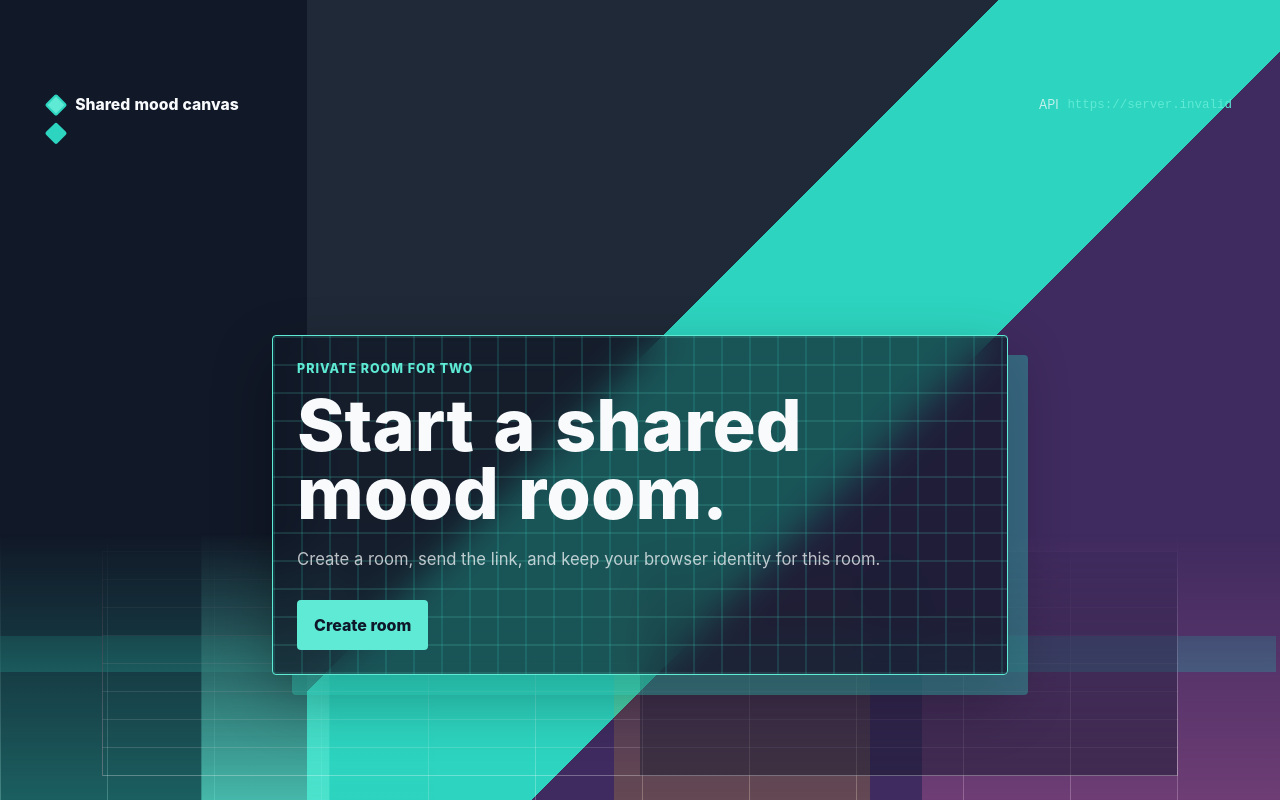
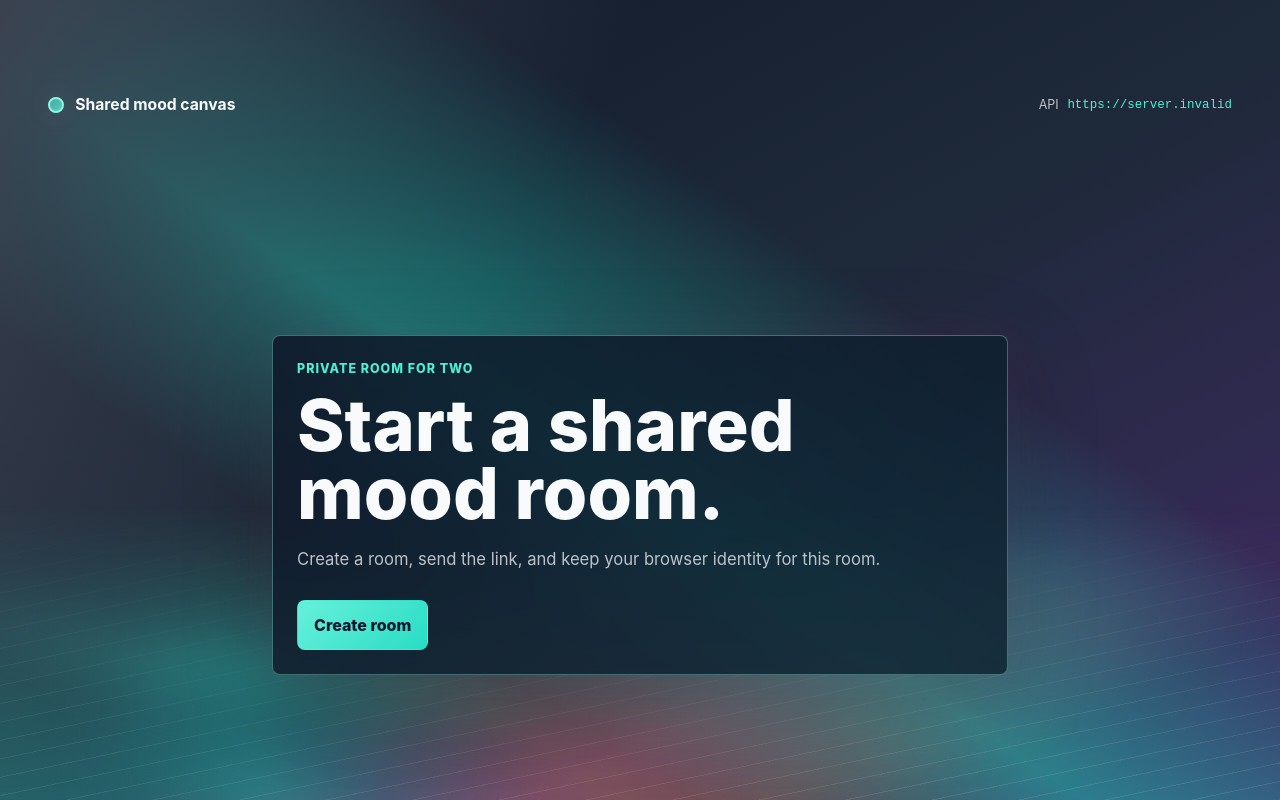
Before and after one commit to mtplayground/brian-lee-819b-mood-ring, a React (Vite) app in the folder frontend/: page / in a window 1280 px wide. Built offline with nearby package versions, Linux system fonts and the light colour scheme; no server answers.

Commit message:
feat: Painterly & abstract theme

```diff
--- a/frontend/src/components/layout/RootLayout.tsx
+++ b/frontend/src/components/layout/RootLayout.tsx
@@ -1,14 +1,14 @@
 import { useMemo, type PropsWithChildren } from "react";
 import { Link } from "react-router-dom";
 import { useAppState } from "../../state/AppStateContext";
-import { geometricThemeRenderer, moodToThemeTokens } from "../../theme";
+import { moodToThemeTokens, painterlyThemeRenderer } from "../../theme";
 
 export function RootLayout({ children }: PropsWithChildren) {
   const { config, currentMood } = useAppState();
   const themeRender = useMemo(() => {
     const tokens = moodToThemeTokens(currentMood);
 
-    return geometricThemeRenderer.render(tokens, currentMood);
+    return painterlyThemeRenderer.render(tokens, currentMood);
   }, [currentMood]);
 
   return (
--- a/frontend/src/styles.css
+++ b/frontend/src/styles.css
@@ -99,6 +99,21 @@ a {
   background:
     linear-gradient(90deg, var(--theme-bg-start) 0 24%, transparent 24% 100%),
     linear-gradient(135deg, var(--theme-bg-mid) 0 48%, var(--theme-core) 48% 64%, var(--theme-bg-end) 64% 100%);
+}
+
+.theme-renderer--painterly {
+  --painterly-blur: 24px;
+  --painterly-drift-duration: 1800ms;
+  --painterly-drift-x: 18px;
+  --painterly-drift-x-negative: -18px;
+  --painterly-saturation: 1.14;
+  --painterly-stroke-opacity: 0.42;
+  --painterly-wash-opacity: 0.56;
+  background:
+    linear-gradient(118deg, color-mix(in srgb, var(--theme-bg-start) 82%, #ffffff) 0%, transparent 38%),
+    linear-gradient(34deg, transparent 0 28%, color-mix(in srgb, var(--theme-core) 48%, transparent) 44%, transparent 66%),
+    linear-gradient(152deg, var(--theme-bg-start) 0%, var(--theme-bg-mid) 48%, var(--theme-bg-end) 100%);
+  filter: saturate(var(--painterly-saturation));
 }
 
 .app-header {
@@ -669,6 +684,76 @@ a {
   height: 38vh;
 }
 
+.theme-renderer--painterly .app-header__symbol {
+  border-color: color-mix(in srgb, var(--theme-accent) 64%, #ffffff);
+  background:
+    linear-gradient(135deg, color-mix(in srgb, var(--theme-core) 62%, transparent), color-mix(in srgb, var(--theme-accent) 74%, transparent));
+  box-shadow:
+    0 0 var(--theme-glow-size) color-mix(in srgb, var(--theme-stage-glow) 72%, transparent),
+    inset 0 0 12px color-mix(in srgb, var(--theme-text) 18%, transparent);
+}
+
+.theme-renderer--painterly .route-panel {
+  border-color: color-mix(in srgb, var(--theme-accent) 22%, rgba(255, 255, 255, var(--theme-border-strength)));
+  background:
+    linear-gradient(145deg, color-mix(in srgb, var(--theme-surface) 88%, transparent), color-mix(in srgb, var(--theme-stage-core) 16%, var(--theme-surface))),
+    var(--theme-surface);
+  box-shadow:
+    0 var(--theme-panel-shadow-y) 90px rgba(0, 0, 0, 0.24),
+    0 0 64px color-mix(in srgb, var(--theme-stage-glow) 28%, transparent);
+  backdrop-filter: blur(24px) saturate(1.15);
+}
+
+.theme-renderer--painterly .button--primary {
+  background:
+    linear-gradient(135deg, color-mix(in srgb, var(--theme-accent) 88%, #ffffff), color-mix(in srgb, var(--theme-core) 82%, var(--theme-accent)));
+}
+
+.theme-renderer--painterly .theme-stage {
+  height: 42vh;
+}
+
+.theme-renderer--painterly .theme-stage__surface {
+  position: relative;
+  overflow: hidden;
+  background:
+    linear-gradient(115deg, color-mix(in srgb, var(--theme-stage-core) 76%, transparent) 0 18%, transparent 38% 100%),
+    linear-gradient(38deg, transparent 0 22%, color-mix(in srgb, var(--theme-stage-accent) 74%, transparent) 36%, transparent 62% 100%),
+    linear-gradient(154deg, transparent 0 40%, color-mix(in srgb, var(--theme-stage-glow) 86%, transparent) 62%, transparent 82%),
+    repeating-linear-gradient(168deg, rgba(255, 255, 255, 0.1) 0 1px, transparent 1px 18px);
+}
+
+.theme-renderer--painterly .theme-stage__surface::before,
+.theme-renderer--painterly .theme-stage__surface::after {
+  position: absolute;
+  content: "";
+  pointer-events: none;
+  filter: blur(var(--painterly-blur));
+  transform-origin: center;
+}
+
+.theme-renderer--painterly .theme-stage__surface::before {
+  inset: 12% -8% 18%;
+  border-radius: 46% 54% 44% 56%;
+  background:
+    linear-gradient(100deg, transparent 0 10%, var(--theme-stage-core) 24%, var(--theme-stage-accent) 48%, transparent 72% 100%),
+    linear-gradient(166deg, transparent 0 18%, color-mix(in srgb, var(--theme-accent) 74%, transparent) 42%, transparent 70%);
+  opacity: var(--painterly-wash-opacity);
+  transform: translate3d(var(--painterly-drift-x-negative), 0, 0) rotate(-3deg);
+  animation: painterly-drift var(--painterly-drift-duration) var(--theme-easing) infinite alternate;
+}
+
+.theme-renderer--painterly .theme-stage__surface::after {
+  inset: 28% 2% -10%;
+  border-radius: 58% 42% 56% 44%;
+  background:
+    linear-gradient(82deg, transparent 0 8%, color-mix(in srgb, var(--theme-core) 82%, transparent) 20%, transparent 42% 100%),
+    linear-gradient(142deg, transparent 0 28%, color-mix(in srgb, var(--theme-stage-glow) 78%, transparent) 48%, var(--theme-stage-accent) 68%, transparent 86%);
+  opacity: var(--painterly-stroke-opacity);
+  transform: translate3d(var(--painterly-drift-x), 0, 0) rotate(4deg);
+  animation: painterly-drift-reverse var(--painterly-drift-duration) var(--theme-easing) infinite alternate;
+}
+
 .theme-renderer--geometric .theme-stage__surface {
   position: relative;
   overflow: hidden;
@@ -786,6 +871,26 @@ a {
   }
 }
 
+@keyframes painterly-drift {
+  from {
+    transform: translate3d(var(--painterly-drift-x-negative), 0, 0) rotate(-3deg);
+  }
+
+  to {
+    transform: translate3d(var(--painterly-drift-x), -4px, 0) rotate(2deg);
+  }
+}
+
+@keyframes painterly-drift-reverse {
+  from {
+    transform: translate3d(var(--painterly-drift-x), 0, 0) rotate(4deg);
+  }
+
+  to {
+    transform: translate3d(var(--painterly-drift-x-negative), 5px, 0) rotate(-2deg);
+  }
+}
+
 @media (max-width: 720px) {
   .app-header {
     align-items: flex-start;
@@ -828,7 +933,9 @@ a {
 @media (prefers-reduced-motion: reduce) {
   .theme-renderer--organic .theme-stage__surface::before,
   .theme-renderer--organic .theme-stage__surface::after,
-  .theme-renderer--geometric .theme-stage__surface::before {
+  .theme-renderer--geometric .theme-stage__surface::before,
+  .theme-renderer--painterly .theme-stage__surface::before,
+  .theme-renderer--painterly .theme-stage__surface::after {
     animation: none;
   }
 }
--- a/frontend/src/theme/index.ts
+++ b/frontend/src/theme/index.ts
@@ -14,3 +14,4 @@ export type {
 export { baseThemeRenderer } from "./renderer";
 export { geometricThemeRenderer } from "./geometricRenderer";
 export { organicThemeRenderer } from "./organicRenderer";
+export { painterlyThemeRenderer } from "./painterlyRenderer";
--- /dev/null
+++ b/frontend/src/theme/painterlyRenderer.ts
@@ -0,0 +1,47 @@
+import type { CSSProperties } from "react";
+import type { ThemeTokens } from "./engine";
+import {
+  tokensToCssVariables,
+  type ThemeCssVariables,
+  type ThemeRenderResult,
+  type ThemeRenderer,
+} from "./renderer";
+
+type PainterlyCssVariables = ThemeCssVariables & {
+  "--painterly-blur": string;
+  "--painterly-drift-duration": string;
+  "--painterly-drift-x": string;
+  "--painterly-drift-x-negative": string;
+  "--painterly-saturation": string;
+  "--painterly-stroke-opacity": string;
+  "--painterly-wash-opacity": string;
+};
+
+const painterlyCssVariables = (tokens: ThemeTokens): PainterlyCssVariables => ({
+  ...tokensToCssVariables(tokens),
+  "--painterly-blur": `${Math.round(18 + tokens.motion.amplitude * 18)}px`,
+  "--painterly-drift-duration": `${Math.round(tokens.motion.durationMs * 2.35)}ms`,
+  "--painterly-drift-x": `${Math.round(10 + tokens.motion.amplitude * 24)}px`,
+  "--painterly-drift-x-negative": `${Math.round(-10 - tokens.motion.amplitude * 24)}px`,
+  "--painterly-saturation": (1.05 + tokens.motion.amplitude * 0.24).toFixed(3),
+  "--painterly-stroke-opacity": (0.28 + tokens.layout.borderStrength * 1.1).toFixed(3),
+  "--painterly-wash-opacity": (0.42 + tokens.layout.rhythm * 0.14).toFixed(3),
+});
+
+const painterlyStageStyle = (tokens: ThemeTokens): CSSProperties => ({
+  transitionDuration: `${tokens.motion.durationMs}ms`,
+  transitionTimingFunction: tokens.motion.easing,
+});
+
+export const painterlyThemeRenderer: ThemeRenderer = {
+  id: "painterly",
+  label: "Painterly & abstract",
+  render(tokens): ThemeRenderResult {
+    return {
+      rendererId: "painterly",
+      rootClassName: "theme-renderer theme-renderer--painterly",
+      rootStyle: painterlyCssVariables(tokens),
+      stageStyle: painterlyStageStyle(tokens),
+    };
+  },
+};
```
